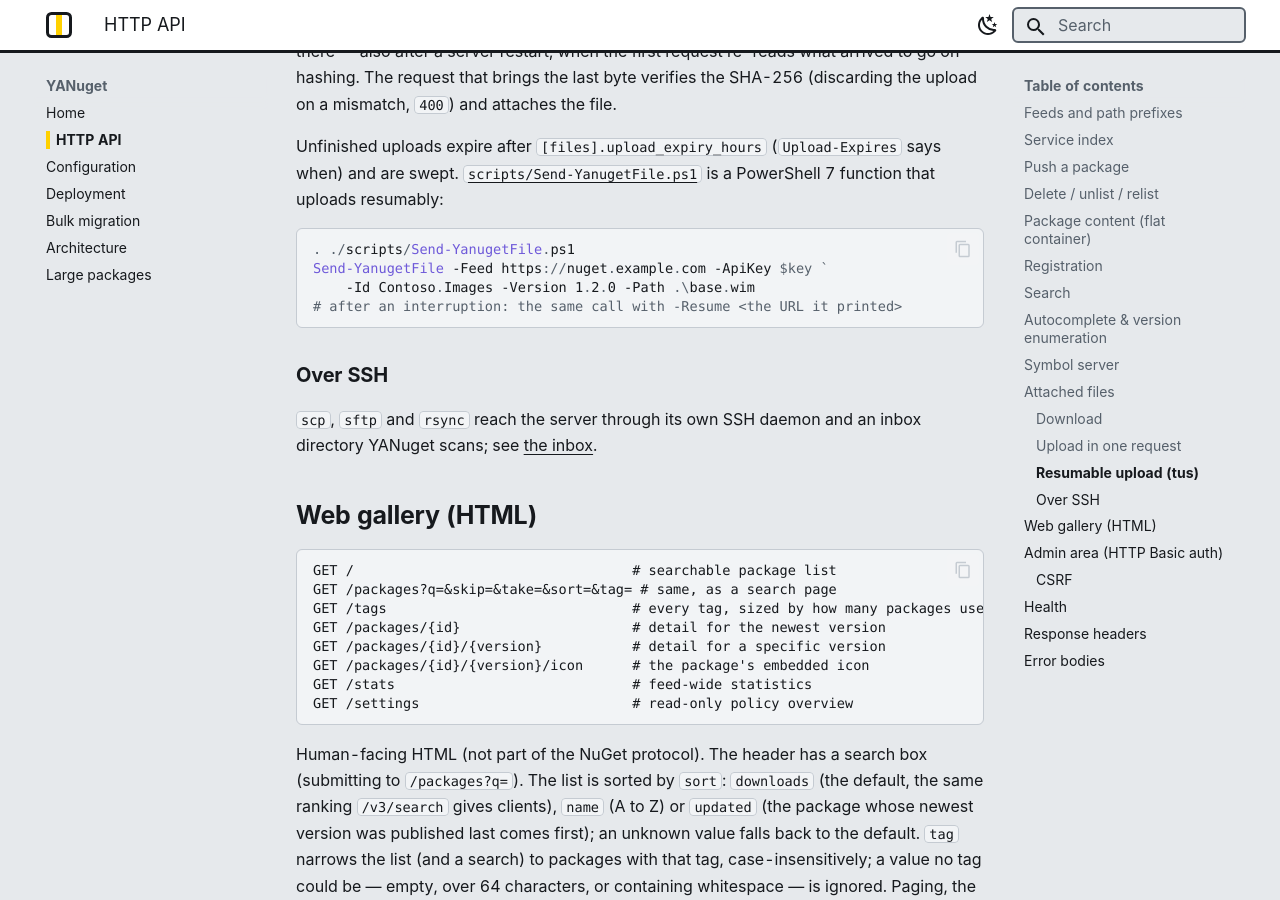
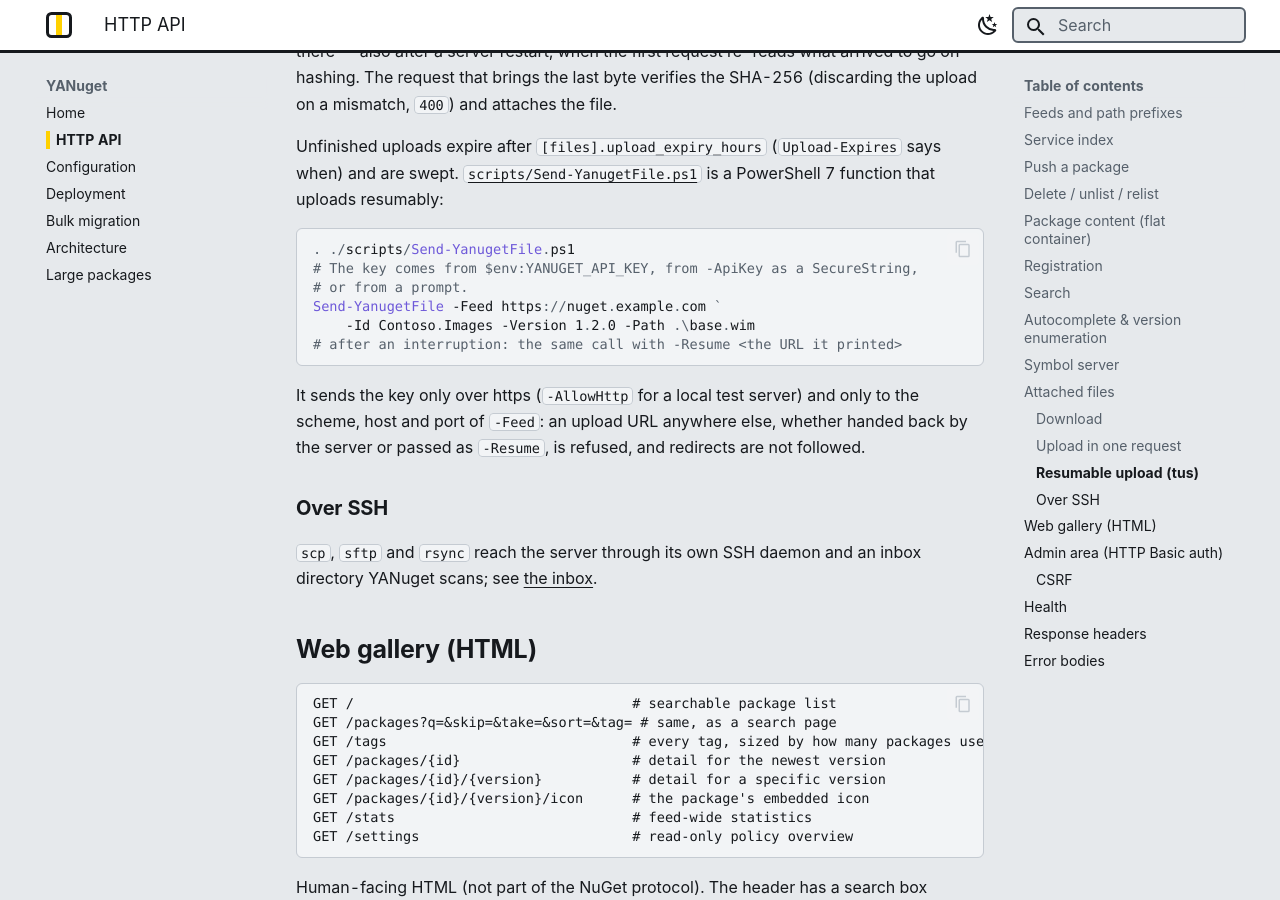
Before and after one commit to thoscut/YANuget, an MkDocs documentation site: the page built from docs/api.md, in a window 1280 px wide and 900 px high, scrolled down 7340 px. Built offline with MkDocs 1.6.1 and Material for MkDocs 9.7.7, drawn with Linux system fonts in a browser that asks for light colours; some web fonts are replaced.

Commit message:
Verify the .NET installer and keep the upload key on its feed
`verify-with-dotnet.sh` fetched `dot.net/v1/dotnet-install.sh`, a moving
redirect, and ran whatever it served. It now fetches the installer from a
fixed commit of dotnet/install-scripts (release v2026.07.21) and refuses to
run it unless it matches the pinned SHA-256. The block still only runs when
no SDK is present, so a distribution package makes it a no-op.

`Send-YanugetFile.ps1` sends the push key on every request, and took it as a
plain string, over any scheme, to whatever URL the server's `Location` or a
`-Resume` argument named. It now:

- refuses a feed that is not https, unless `-AllowHttp` is given for a local
  test server;
- sends the key only to the scheme, host and port of `-Feed`, so a hostile
  or misconfigured `Location` cannot collect it, and follows no redirects;
- reads the key from a SecureString `-ApiKey`, from `YANUGET_API_KEY`, or
  from a prompt, instead of a plain argument that lands in shell history.

The API page's example follows the new parameters.

Co-Authored-By: Claude Opus 5.5 <noreply@anthropic.com>
Claude-Session: https://claude.ai/code/session_01VMtCTrm1FuDAGgR3wgyVBX

````diff
--- a/docs/api.md
+++ b/docs/api.md
@@ -317,10 +317,17 @@ is a PowerShell 7 function that uploads resumably:
 
 ```powershell
 . ./scripts/Send-YanugetFile.ps1
-Send-YanugetFile -Feed https://nuget.example.com -ApiKey $key `
+# The key comes from $env:YANUGET_API_KEY, from -ApiKey as a SecureString,
+# or from a prompt.
+Send-YanugetFile -Feed https://nuget.example.com `
     -Id Contoso.Images -Version 1.2.0 -Path .\base.wim
 # after an interruption: the same call with -Resume <the URL it printed>
 ```
+
+It sends the key only over https (`-AllowHttp` for a local test server) and
+only to the scheme, host and port of `-Feed`: an upload URL anywhere else,
+whether handed back by the server or passed as `-Resume`, is refused, and
+redirects are not followed.
 
 ### Over SSH
 
````
Also changed, not shown: 2 other files.
